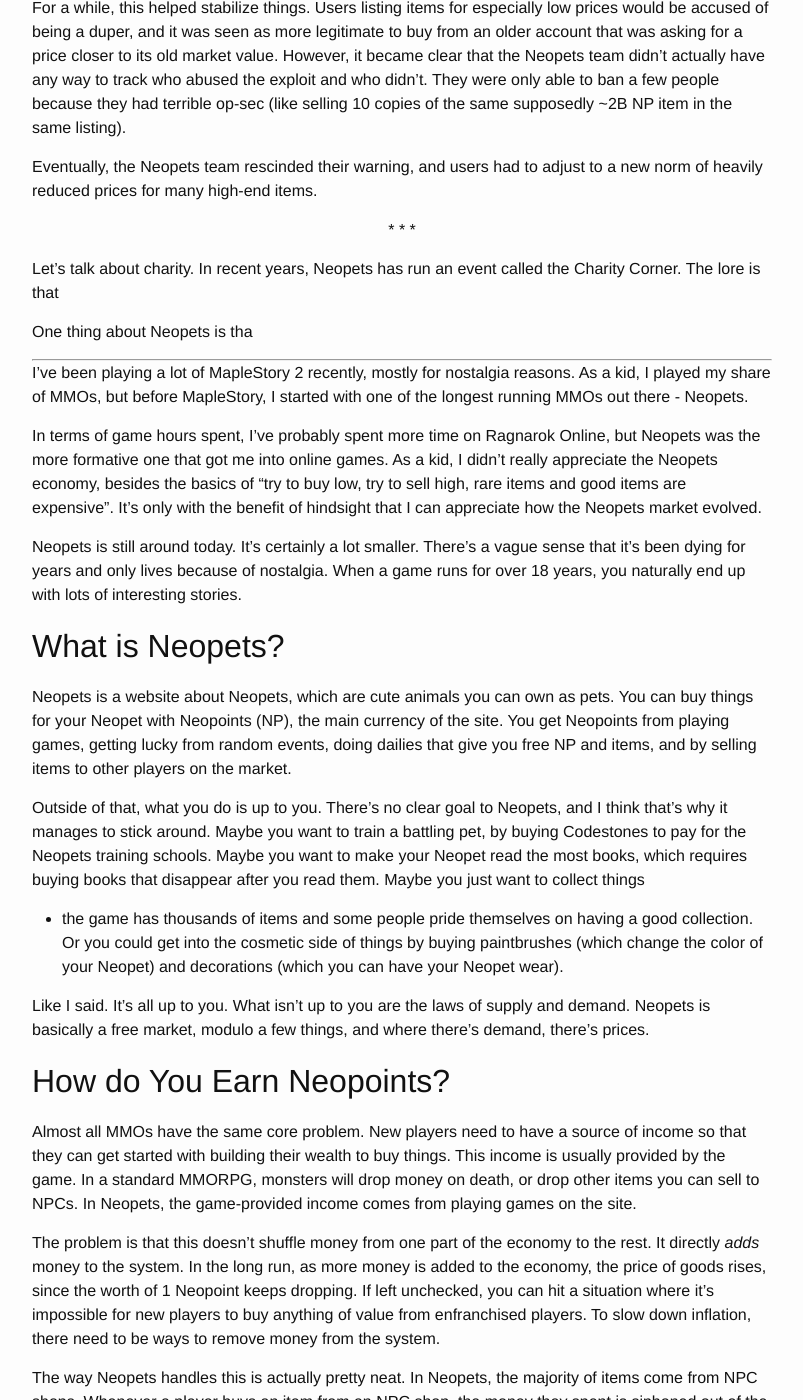
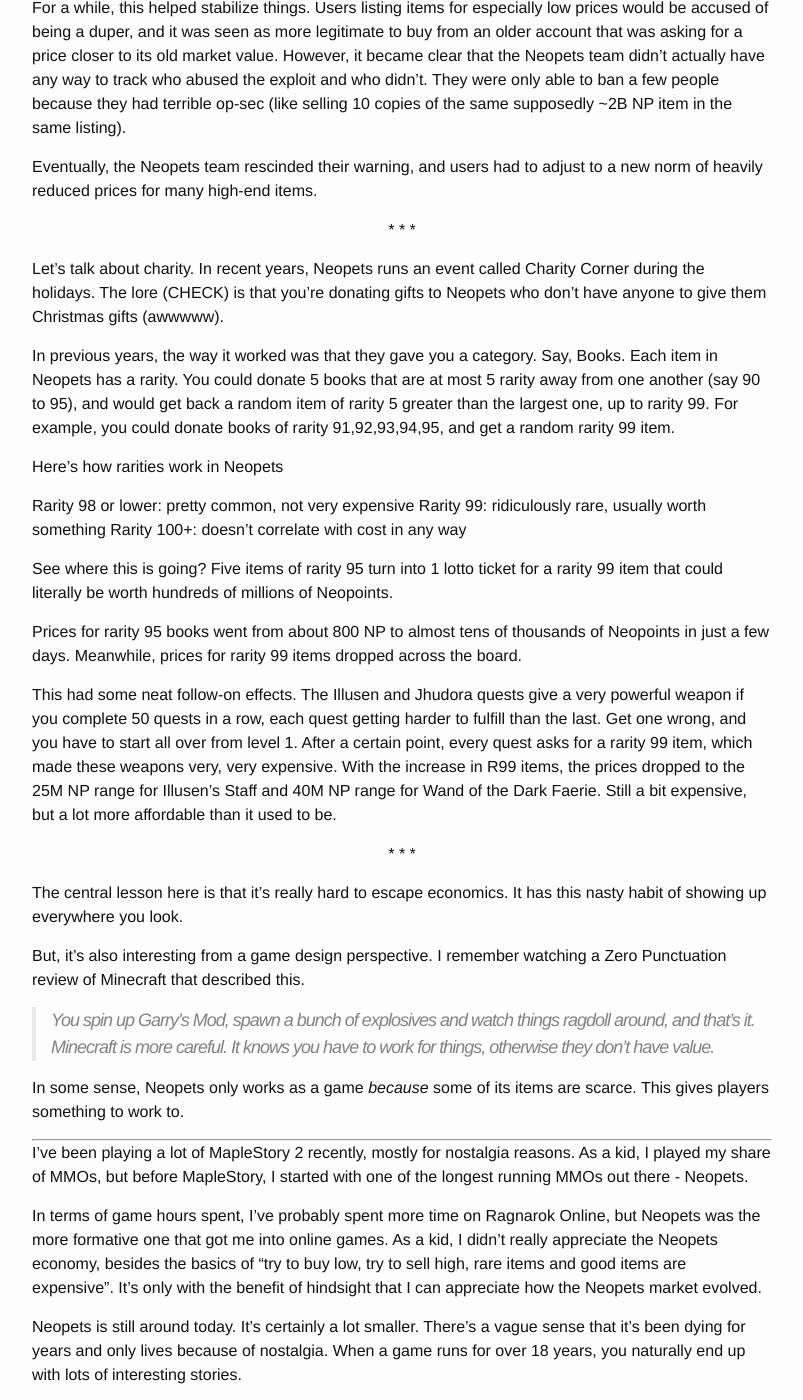
Before and after one commit to alexirpan/alexirpan.github.io, a Jekyll site: the page built from _posts/2018-10-13-mmo-economy.markdown, in a window 1280 px wide and 1400 px high, scrolled down 3003 px. Shown: the whole window, without its empty margins (238-1041 px from the left). Built offline with Jekyll 4.4.1, drawn with Linux system fonts in a browser that asks for light colours; nearby versions of some CDN libraries.

Commit message:
Committing so that I can move to new computer

```diff
--- a/_posts/2018-10-13-mmo-economy.markdown
+++ b/_posts/2018-10-13-mmo-economy.markdown
@@ -172,10 +172,54 @@
 \* \* \*
 {: .centered }
 
-Let's talk about charity. In recent years, Neopets has run an event called
-the Charity Corner. The lore is that
+Let's talk about charity. In recent years, Neopets runs an event called
+Charity Corner during the holidays. The lore (CHECK) is that you're donating
+gifts to Neopets who don't have anyone to give them Christmas gifts (awwwww).
 
-One thing about Neopets is tha
+In previous years, the way it worked was that they gave you a category.
+Say, Books. Each item in Neopets has a rarity. You could donate 5 books that
+are at most 5 rarity away from one another (say 90 to 95), and would get back
+a random item of rarity 5 greater than the largest one, up to rarity 99.
+For example, you could donate books of rarity 91,92,93,94,95, and get a random
+rarity 99 item.
+
+Here's how rarities work in Neopets
+
+Rarity 98 or lower: pretty common, not very expensive
+Rarity 99: ridiculously rare, usually worth something
+Rarity 100+: doesn't correlate with cost in any way
+
+See where this is going? Five items of rarity 95 turn into 1 lotto ticket for
+a rarity 99 item that could literally be worth hundreds of millions of Neopoints.
+
+Prices for rarity 95 books went from about 800 NP to almost tens of thousands of
+Neopoints in just a few days. Meanwhile, prices for rarity 99 items dropped
+across the board.
+
+This had some neat follow-on effects. The Illusen and Jhudora quests give a very
+powerful weapon if you complete 50 quests in a row, each quest getting harder
+to fulfill than the last. Get one wrong, and you have to start all over from
+level 1. After a certain point, every quest asks for a rarity 99 item, which
+made these weapons very, very expensive. With the increase in R99 items, the prices
+dropped to the 25M NP range for Illusen's Staff and 40M NP range for Wand of the
+Dark Faerie. Still a bit expensive, but a lot more affordable than it used to
+be.
+
+\* \* \*
+{: .centered }
+
+The central lesson here is that it's really hard to escape economics. It has this
+nasty habit of showing up everywhere you look.
+
+But, it's also interesting from a game design perspective. I remember watching a
+Zero Punctuation review of Minecraft that described this.
+
+> You spin up Garry's Mod, spawn a bunch of explosives and watch things ragdoll
+> around, and that's it. Minecraft is more careful. It knows you have to work
+> for things, otherwise they don't have value.
+
+In some sense, Neopets only works as a game *because* some of its items are
+scarce. This gives players something to work to.
 
 ----------------------------------------------------------------
 
```
